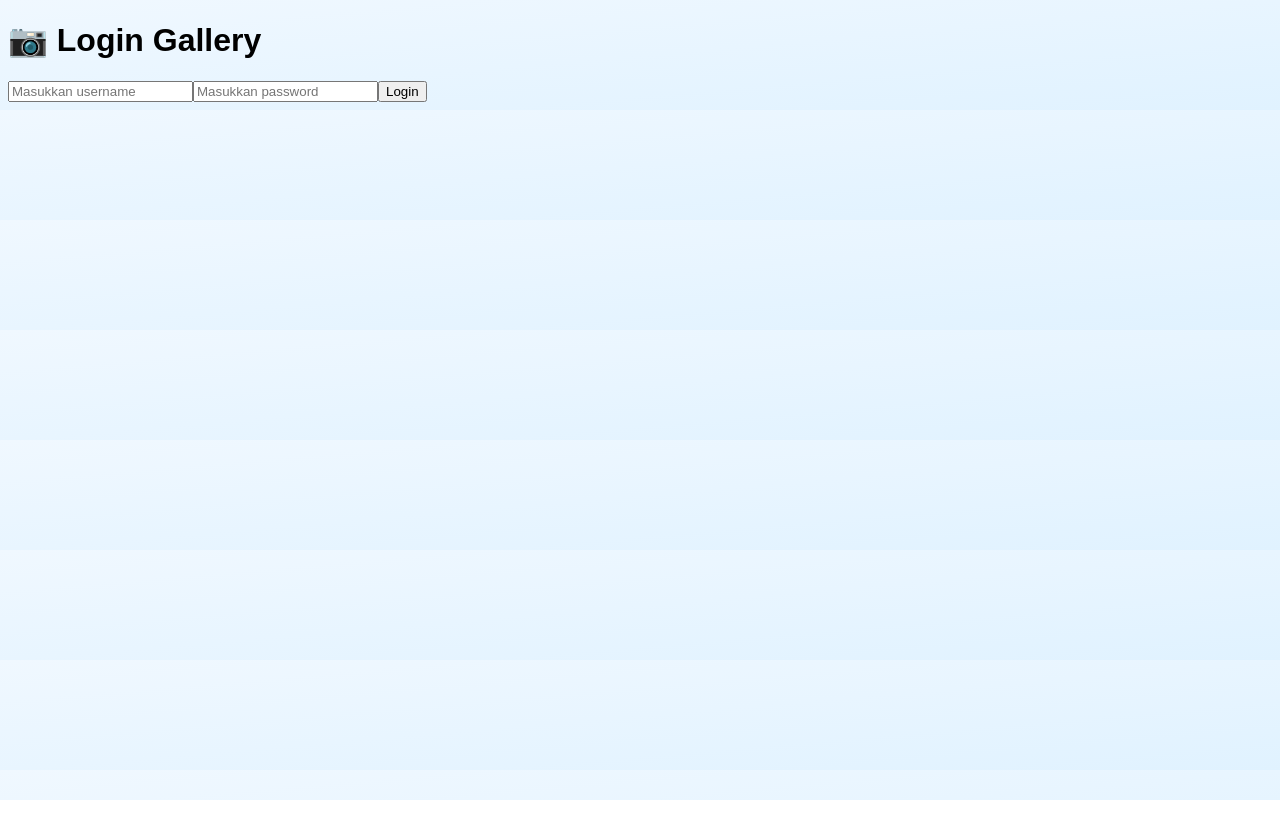
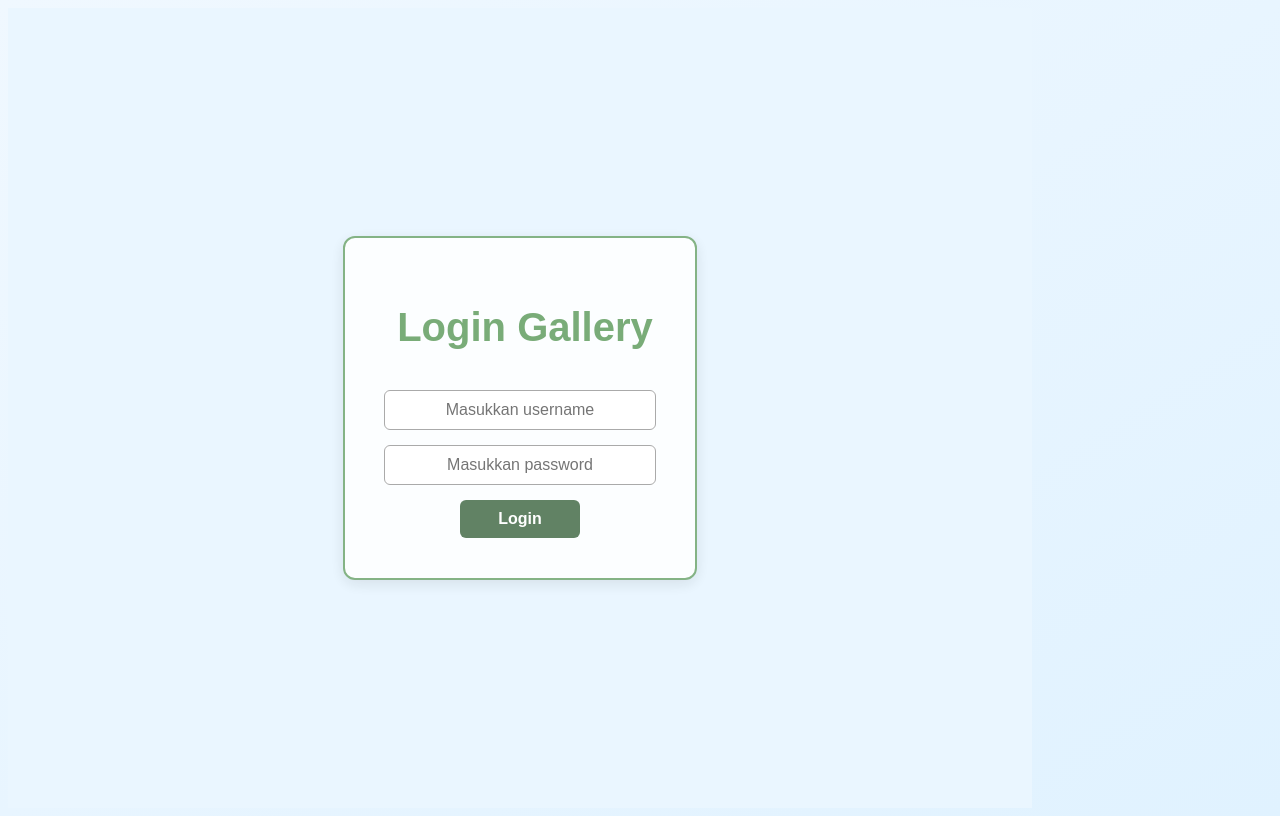
Before and after one commit to jodi-1234/Tugas-1-Pengembangan-Aplikasi-web, a React (Vite) app: page / in a window 1280 px wide. Built offline with nearby package versions, Linux system fonts and the light colour scheme.

Commit message:
membuat style bagian login

```diff
--- /dev/null
+++ b/src/pages/Login.css
@@ -0,0 +1,132 @@
+/* ====== Container utama ====== */
+.login-container {
+  display: flex;
+  flex-direction: column;
+  align-items: center;
+  justify-content: center;
+  height: 100vh;
+  background-color: #eaf6ff;
+  font-family: Arial, sans-serif;
+  position: relative;
+}
+
+/* ====== Kotak pembungkus area login ====== */
+.login-box {
+  background-color: #ffffff;
+  border: 2px solid #79AC78;
+  border-radius: 12px;
+  box-shadow: 0 4px 15px rgba(0, 0, 0, 0.1);
+  padding: 40px 50px;
+  width: 350px;
+  text-align: center;
+}
+
+.login-form {
+  display: flex;
+  flex-direction: column;
+  align-items: center;
+  gap: 15px;
+}
+
+/* ====== Judul ====== */
+.login-title{
+  font-size: 2.5rem;
+  font-weight: bold;
+  color: #79AC78;
+  margin-bottom: 40px;
+  display: flex;
+  align-items: center;
+  gap: 10px;
+}
+
+/* ====== forum ====== */
+.login-form{
+  display: flex;
+  flex-direction: column;
+  align-items: center;
+  gap: 15px;
+}
+
+/*  Input Username & Password  */
+.login-input{
+  width: 250px;
+  padding: 10px;
+  border: 1px solid #aaa;
+  border-radius: 6px;
+  font-size: 1rem;
+  text-align: center;
+  transition: all 0.3s ease;
+}
+
+/* Efek fokus */
+.login-input:focus {
+  border-color: #79AC78;
+  outline: none;
+  box-shadow: 0 0 5px #B0D9B1;
+}
+
+/*  Tombol Login  */
+.btn-login{
+  width: 120px;
+  padding: 10px 0;
+  background-color: #618264;
+  color: white;
+  border: none;
+  border-radius: 6px;
+  cursor: pointer;
+  font-size: 1rem;
+  font-weight: bold;
+  transition: background-color 0.3s ease;
+}
+
+/* ====== Efek Hover Tombol ====== */
+.btn-login:hover{
+  background-color: #79AC78;
+}
+
+/* ====== Kotak pembungkus area login ====== */
+.login-container {
+  position: relative;
+}
+
+/* Bungkus seluruh isi login (judul, form, dll) dalam kotak lembut */
+.login-container::before {
+  content: "";
+  position: absolute;
+  top: 50%;
+  left: 50%;
+  transform: translate(-50%, -50%);
+  width: 360px;
+  height: 350px;
+  background-color: #ffffff;
+  border-radius: 12px;
+  box-shadow: 0 4px 15px rgba(0, 0, 0, 0.1);
+  z-index: 0;
+  opacity: 0.9;
+}
+
+/* Pastikan isi login muncul di atas kotak */
+.login-container * {
+  position: relative;
+  z-index: 1;
+}
+
+/* Terapkan efek kotak ke seluruh isi login */
+.login-container > * {
+  z-index: 1;
+}
+
+.login-container::before {
+  content: "";
+  position: absolute;
+  top: 50%;
+  left: 50%;
+  transform: translate(-50%, -50%);
+  width: 350px;
+  height: 340px;
+  background-color: #fff;
+  border: 2px solid #79AC78;
+  border-radius: 12px;
+  box-shadow: 0 4px 15px rgba(0, 0, 0, 0.1);
+  z-index: 0;
+}
--- a/src/pages/Login.jsx
+++ b/src/pages/Login.jsx
@@ -1,5 +1,7 @@
 import React, { useState } from 'react'
 import { useNavigate } from 'react-router-dom'
+import './Login.css'
+
 
 export default function Login({ setUsername }) {
   const [username, setInputUsername] = useState('')
@@ -31,7 +33,7 @@ export default function Login({ setUsername }) {
   return (
     <div className="login-container">
       <h1 className="login-title">
-        <span role="img" aria-label="camera">📷</span> Login Gallery
+        <span role="img" aria-label="camera"></span> Login Gallery
       </h1>
 
       <form onSubmit={handleLogin} className="login-form">
```
